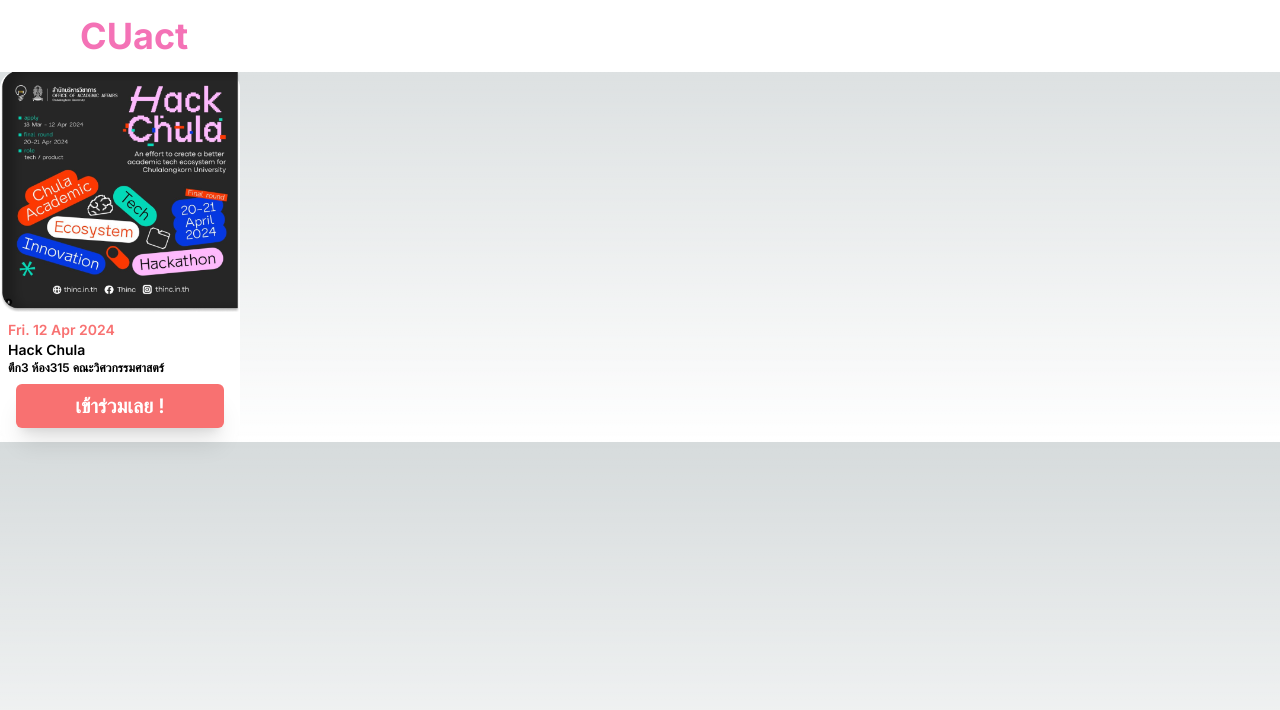
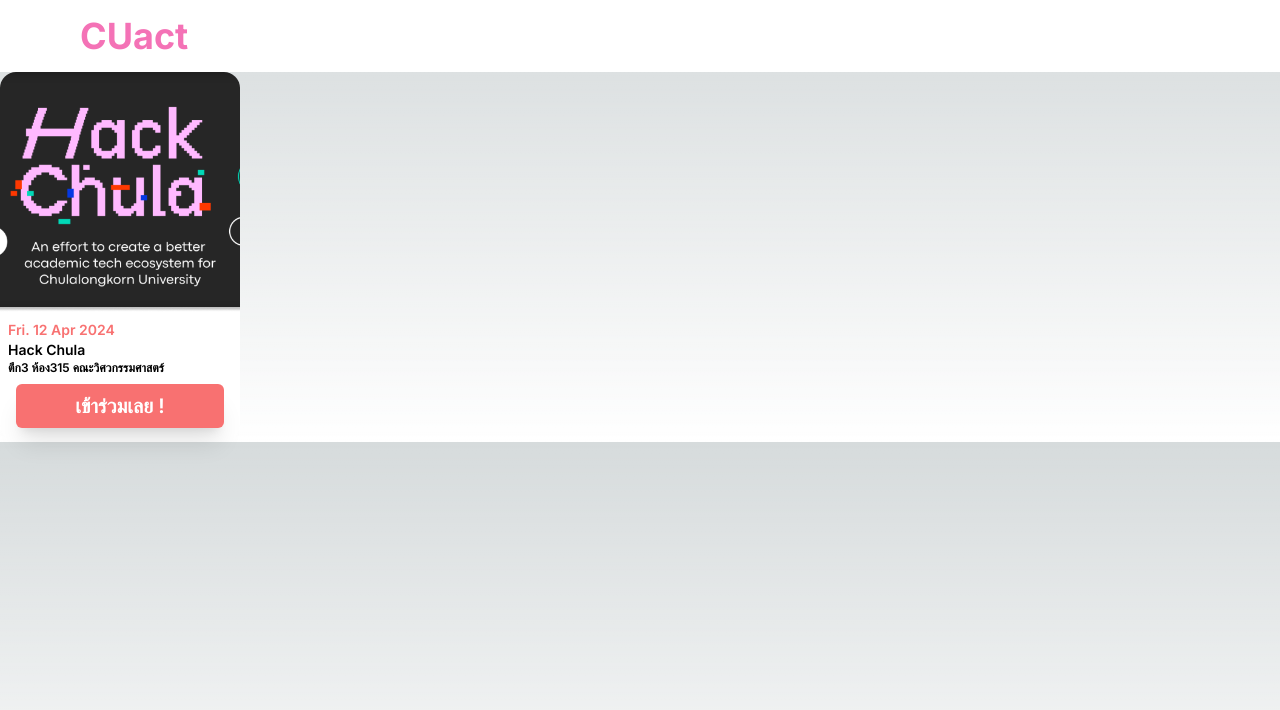
Before and after one commit to tin2003tin/cuact, a Next.js app: page /search in a window 1280 px wide. Shown: the top 710 px of the page. Built offline with nearby package versions, Linux system fonts and the light colour scheme; some icons are missing.

Commit message:
fix: fix bug on image

```diff
--- a/src/app/components/EventCard.tsx
+++ b/src/app/components/EventCard.tsx
@@ -1,6 +1,7 @@
 "use client";
 
 import eventImage from "@/public/images/hackchula.png";
+import eventImage2 from "@/public/images/hackchula2.png";
 import Image from "next/image";
 import { Icon } from "@iconify/react";
 import { useState } from "react";
@@ -28,12 +29,10 @@
   const [joinedState, setJoinedState] = useState(isJoined);
 
   const handleJoin = (event: React.MouseEvent<HTMLButtonElement>) => {
-    event.preventDefault();
     setJoinedState((prev) => !prev);
   };
 
   const handleLike = (event: React.MouseEvent<HTMLButtonElement>) => {
-    event.preventDefault();
     // if (liked) {
     // do something
     // } else {
@@ -48,11 +47,12 @@
         hasButton ? "h-[370px]" : "h-[320px]"
       }`}
     >
-      <div className="flex items-center justify-center w-60 h-60">
+      <div className="flex items-center justify-center w-60 h-60 relative">
         <Image
-          src={eventImage}
+          fill
+          src={eventImage2}
           alt={eventName}
-          className="w-full h-full object-cover"
+          className="w-full h-full object-cover rounded-t-2xl"
         />
       </div>
       <div className="px-2 py-2">
```
Also changed, not shown: public/images/hackchula2.png (added).
